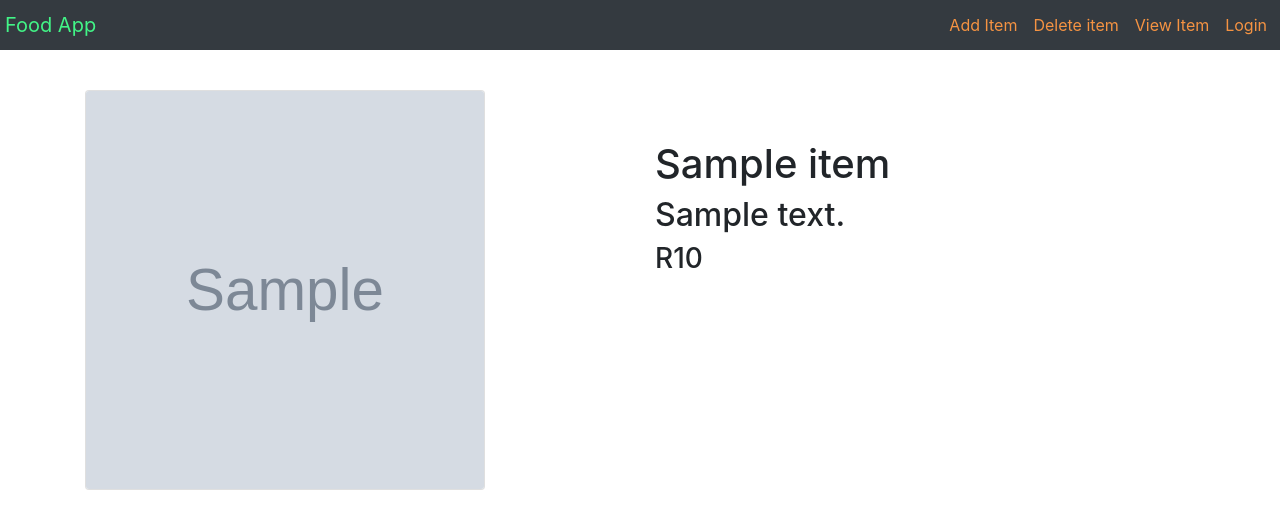
After one commit to douglas86/food_app, a Django app: page /1/ in a window 1280 px wide. The commit adds this page. Shown: the top 529 px of the page. Run offline with Django 3.2, Linux system fonts and the light colour scheme; tables that the repository leaves empty hold one stand-in row (values such as "Sample post"); grey boxes marked "Sample" are stand-in pictures; some libraries are stand-ins or nearby versions.

Commit message:
Created the the detail.html page

```diff
--- /dev/null
+++ b/food/templates/food/detail.html
@@ -0,0 +1,14 @@
+{% extends 'food/base.html' %} {% block body %}
+<div class="container">
+	<div style="margin-top:40px" class="row">
+		<div class="col-md-6">
+			<img height="400px" width="400px" class="card" src="{{ item.item_image }}">
+		</div>
+		<div style="margin-top:50px" class="col-md-6">
+			<h1>{{ item.item_name }}</h1>
+			<h2>{{ item.item_desc }}</h2>
+			<h3>R{{ item.item_price }}</h3>
+		</div>
+	</div>
+</div>
+{% endblock %}
--- a/food/templates/food/index.html
+++ b/food/templates/food/index.html
@@ -15,7 +15,7 @@
 			<h3>R{{ item.item_price }}</h3>
 		</div>
 		<div class="col-md-4">
-			<button type="button" class="btn btn-secondary">Secondary</button>
+			<button type="button" class="btn btn-secondary"><a href="{{ item.id }}">Detail</a></button>
 		</div>
 	</div>
 </div>
--- a/food/urls.py
+++ b/food/urls.py
@@ -1,4 +1,10 @@
 from . import views
 from django.urls import path
 
-urlpatterns = [path("", views.index, name="index")]
+app_name = "food"
+urlpatterns = [
+    # home
+    path("", views.index, name="index"),
+    # /item_id number
+    path("<int:item_id>/", views.detail, name="detail"),
+]
--- a/food/views.py
+++ b/food/views.py
@@ -6,5 +6,13 @@ from django.http import HttpResponse
 # Create your views here.
 def index(request):
     item_list = Item.objects.all()
-    context = {'item_list':item_list}
+    context = {"item_list": item_list}
     return render(request, "food/index.html", context)
+
+
+def detail(request, item_id):
+    item = Item.objects.get(pk=item_id)
+    context = {
+        "item": item,
+    }
+    return render(request, "food/detail.html", context)
```
